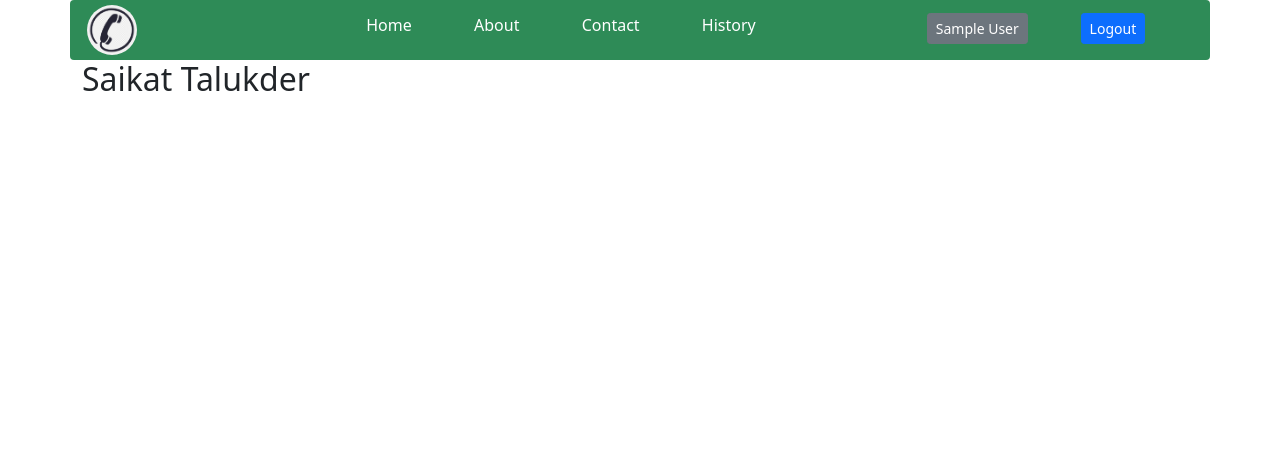
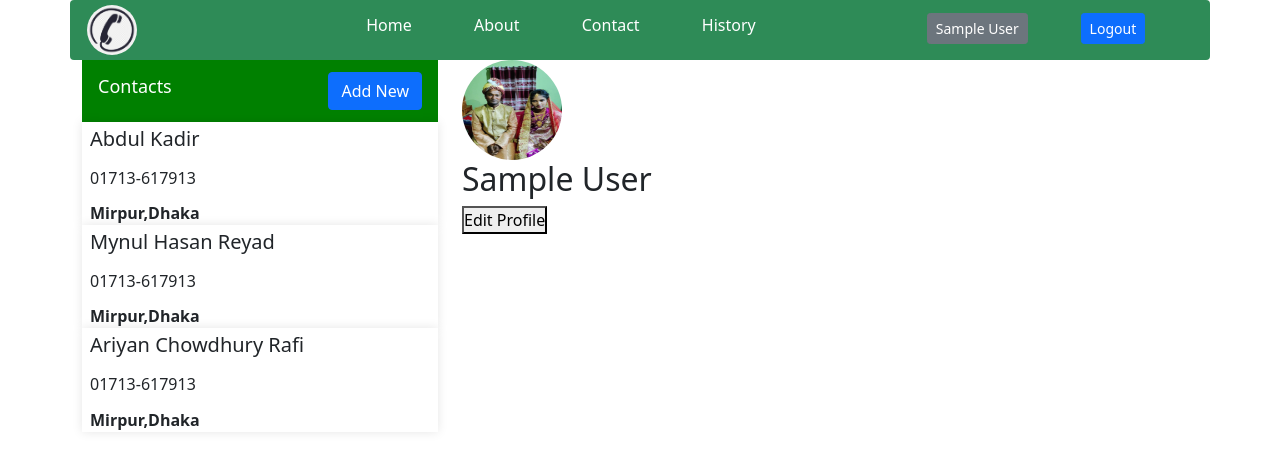
Before and after one commit to saikatExpress/phoneBook, a Laravel app: page /profile in a window 1280 px wide. Shown: the top 469 px of the page. Run offline with Laravel 10, Linux system fonts and the light colour scheme; the visitor is signed in with stand-in values (Sample User, id 1).

Commit message:
profile working

```diff
--- a/app/Http/Controllers/ContactController.php
+++ b/app/Http/Controllers/ContactController.php
@@ -41,6 +41,12 @@ class ContactController extends Controller
         if($res){
             return back()->with('success', 'Contact save successfully');
         }
+    }
+
+    //From user profile page comes this method
+    public function contactForm()
+    {
+      return view('contact');
     }
 
     public function showContact($id)
--- a/public/css/style.css
+++ b/public/css/style.css
@@ -70,3 +70,41 @@ p {
     align-items: center;
     justify-content: space-between;
 }
+
+.profile_img{
+  width: 100px;
+  height: 100px;
+  border-radius: 50%;
+}
+
+.text_style{
+  background-color: green;
+  padding: 12px 16px 12px;
+  display: flex;
+  align-items: center;
+  justify-content: space-between;
+}
+
+.text_style h2{
+  color: #fff;
+  font-size: 18px;
+}
+
+.contactList{
+  background-color: #fff;
+  box-shadow: 0 0 10px rgba(0, 0, 0, 0.1);
+}
+
+.contactList h4{
+  font-size: 20px;
+  padding: 5px 8px 5px;
+}
+
+.contactList h6{
+  font-size: 16px;
+  padding: 5px 8px 5px;
+}
+
+.contactList strong{
+  padding: 5px 8px 5px;
+}
--- a/resources/views/profile.blade.php
+++ b/resources/views/profile.blade.php
@@ -1,6 +1,41 @@
 @extends('master')
 @section('content')
     <div class="container">
-        <h2>Saikat Talukder</h2>
+      <div class="row">
+        <div class="col-sm-4">
+          <div class="contactBox">
+            <div class="text_style">
+              <h2>Contacts</h2>
+              <a href="{{ route('contact.form') }}" class="btn btn-primary">Add New</a>
+            </div>
+            <div class="contactArea">
+
+              <div class="contactList">
+                <h4>Abdul Kadir</h4>
+                <h6>01713-617913</h6>
+                <strong>Mirpur,Dhaka</strong>
+              </div>
+
+              <div class="contactList">
+                <h4>Mynul Hasan Reyad</h4>
+                <h6>01713-617913</h6>
+                <strong>Mirpur,Dhaka</strong>
+              </div>
+
+              <div class="contactList">
+                <h4>Ariyan Chowdhury Rafi</h4>
+                <h6>01713-617913</h6>
+                <strong>Mirpur,Dhaka</strong>
+              </div>
+
+            </div>
+          </div>
+        </div>
+        <div class="col-sm-8">
+          <img class="profile_img" src="{{ asset('images/1.jpg') }}" alt="no image">
+            <h2>{{ Auth::user()->name }}</h2>
+            <button type="button" id="modalButton" name="button">Edit Profile</button>
+        </div>
+      </div>
     </div>
 @endsection
--- a/routes/web.php
+++ b/routes/web.php
@@ -42,6 +42,8 @@ Route::middleware(['auth'])->group(function () {
 
     //For contact
     Route::post('/create/contact', [ContactController::class, 'createContact'])->name('create.contact');
+    //Contact form showing in user profile page
+    Route::get('/create/contact', [ContactController::class, 'contactForm'])->name('contact.form');
     Route::get('/edit/contact/{id}', [ContactController::class, 'showContact'])->name('edit.contact');
     Route::post('/edit/contact/{id}', [ContactController::class, 'update'])->name('update.contact');
     Route::get('/delete/contact/{id}', [ContactController::class, 'delete'])->name('delete.contact');
```
Also changed, not shown: resources/views/home.blade.php (+12 -1 lines).
